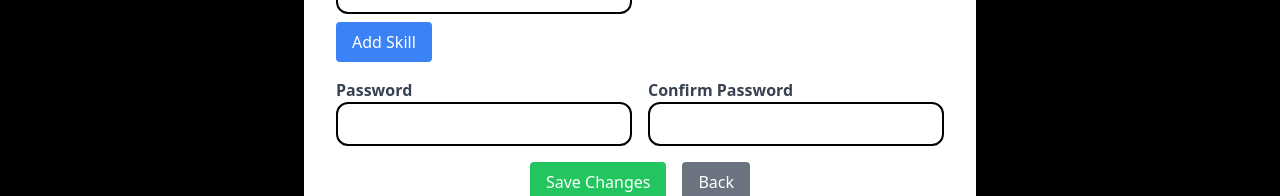
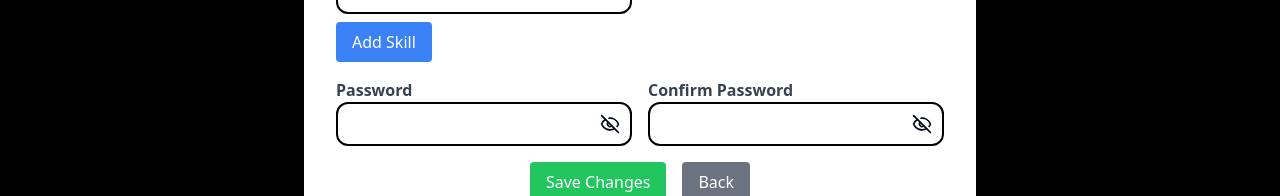
Before and after one commit to Ashwin1902/Code-Cap, a React (Vite) app in the folder client/: page /edit-profile in a window 1280 px wide. Shown: the part 857-1053 px from the top of the page. Built offline with nearby package versions, Linux system fonts and the light colour scheme; no server answers; sample sign-in values are in the browser's storage.

Commit message:
fix: password Visibility

```diff
--- a/client/src/components/Editprofile.tsx
+++ b/client/src/components/Editprofile.tsx
@@ -1,7 +1,9 @@
+/* eslint-disable @typescript-eslint/no-explicit-any */
 import { useState, useEffect, ChangeEvent, FormEvent } from 'react';
 import { useNavigate } from 'react-router-dom';
 import { AvatarFallback, AvatarImage, Avatar } from './ui/avatar';
 import { useToast } from './ui/use-toast';
+import { Eye, EyeOff } from 'lucide-react';
 
 interface FormData {
   username: string;
@@ -48,6 +50,7 @@
   });
   const defaultAvatarUrl = 'https://github.com/shadcn.png'; // Replace with your default avatar URL
 
+  const [showPassword, setShowPassword] = useState(false);
   const [avatarUrl, setAvatarUrl] = useState<string>(defaultAvatarUrl);
   const [errors, setErrors] = useState<FormErrors>({});
   const navigate = useNavigate();
@@ -64,6 +67,9 @@
   //   }
   //   return null;
   // }
+  const togglePasswordVisibility = () => {
+    setShowPassword(!showPassword);
+  };
 
   useEffect(() => {
     const username = sessionStorage.getItem('username');
@@ -418,29 +424,43 @@
         </div>
 
         <div className="grid grid-cols-2 gap-4 w-full">
-          <div>
+          <div className='relative'>
             <label htmlFor="password" className="block text-gray-700 font-semibold">Password</label>
             <input
-              type="password"
+              type={showPassword ? "text" : "password"}
               id="password"
               name="password"
               value={formData.password}
               onChange={handleChange}
               className="w-full p-2 border-2 border-black  bg-white   text-black  rounded-xl"
             />
+            <button
+                  type="button"
+                  onClick={togglePasswordVisibility}
+                  className="absolute right-3 top-1/2 transform -translate-y-1/2 mt-3"
+            >
+                  {showPassword ? <Eye size={20} /> : <EyeOff size={20} />}
+            </button>
             {errors.password && <p className="text-red-500">{errors.password}</p>}
           </div>
 
-          <div>
+          <div className='relative'>
             <label htmlFor="confirmPassword" className="block text-gray-700 font-semibold">Confirm Password</label>
             <input
-              type="password"
+              type={showPassword ? "text" : "password"}
               id="confirmPassword"
               name="confirmPassword"
               value={formData.confirmPassword}
               onChange={handleChange}
               className="w-full p-2 border-2 border-black  bg-white   text-black  rounded-xl"
             />
+            <button
+                  type="button"
+                  onClick={togglePasswordVisibility}
+                  className="absolute right-3 top-1/2 transform -translate-y-1/2 mt-3"
+            >
+                  {showPassword ? <Eye size={20} /> : <EyeOff size={20} />}
+            </button>
             {errors.confirmPassword && <p className="text-red-500">{errors.confirmPassword}</p>}
           </div>
         </div>
--- a/client/src/components/Login.tsx
+++ b/client/src/components/Login.tsx
@@ -2,6 +2,7 @@
 import { useNavigate } from 'react-router-dom';
 import { useToast } from './ui/use-toast';
 import { login } from '../auth/auth.ts';
+import { Eye, EyeOff } from 'lucide-react';
 
 interface FormState {
   Username: string;
@@ -10,6 +11,7 @@
 
 const LoginForm: React.FC = () => {
   const [isLoading, setIsLoading] = useState(false);
+  const [showPassword, setShowPassword] = useState(false);
 
   const [formState, setFormState] = useState<FormState>({
     Username: '',
@@ -19,7 +21,6 @@
   const [message, setMessage] = useState<string>('');
   const navigate = useNavigate();
 
-  // Correctly destructure the toast function
   const { toast } = useToast();
 
   const validate = (): boolean => {
@@ -39,6 +40,10 @@
     });
   };
 
+  const togglePasswordVisibility = () => {
+    setShowPassword(!showPassword);
+  };
+
   const handleSubmit = async (e: React.FormEvent<HTMLFormElement>) => {
     e.preventDefault();
     if (!validate()) { return; }
@@ -54,7 +59,6 @@
       });
 
       if (response.ok) {
-
         const data= await response.json();
         if(data.username){
           login(data.username);
@@ -67,7 +71,7 @@
         });
 
         setTimeout(() => {
-          navigate('/Home'); // Redirect to home page
+          navigate('/Home');
         }, 2000);
 
       } else {
@@ -80,12 +84,11 @@
         title: "Error",
         description: 'Login failed: Network error',
       });
-    }finally {
+    } finally {
       setIsLoading(false);
     }
 
     if (message) {
-      // Call the toast function correctly
       toast({
         variant: "destructive",
         title: "Error",
@@ -109,7 +112,6 @@
       </div>
 
       <div className="flex flex-col w-full max-w-5xl mt-8 md:mt-16">
-        {/* Sign-in Form Section */}
         <div className="p-6 md:p-10 bg-gray-100 rounded-md border-gray-300 relative">
           <div className="text-center mb-8">
             <h1 className="text-4xl md:text-7xl font-bold">
@@ -133,9 +135,9 @@
                 />
                 {errors.Username && <p className="text-red-500 text-sm">{errors.Username}</p>}
               </div>
-              <div className="mb-6">
+              <div className="mb-6 relative">
                 <input
-                  type="password"
+                  type={showPassword ? "text" : "password"}
                   id="Password"
                   name="Password"
                   placeholder="Password"
@@ -143,6 +145,13 @@
                   onChange={handleChange}
                   className="w-full bg-gray-100 px-4 py-3 placeholder-gray-500 border-2 border-gray-700 rounded-2xl focus:outline-none focus:border-indigo-500"
                 />
+                <button
+                  type="button"
+                  onClick={togglePasswordVisibility}
+                  className="absolute right-3 top-1/2 transform -translate-y-1/2"
+                >
+                  {showPassword ? <Eye size={20} /> : <EyeOff size={20} />}
+                </button>
                 {errors.Password && <p className="text-red-500 text-sm">{errors.Password}</p>}
               </div>
               <button
--- a/client/src/components/Signup.tsx
+++ b/client/src/components/Signup.tsx
@@ -2,6 +2,8 @@
 import { useNavigate } from 'react-router-dom';
 import { signup } from '@/auth/auth';
 import { useToast } from './ui/use-toast';
+import { Eye, EyeOff } from 'lucide-react';
+
 interface FormState {
   Name: string;
   Email: string;
@@ -17,9 +19,15 @@
     Password: '',
   });
   const {toast} = useToast();
+  const [showPassword, setShowPassword] = useState(false);
+
   const [errors, setErrors] = useState<Partial<FormState>>({});
   const [message, setMessage] = useState<string>('');
   const navigate = useNavigate();
+
+  const togglePasswordVisibility = () => {
+    setShowPassword(!showPassword);
+  };
 
   const validate = (): boolean => {
     const errors: Partial<FormState> = {};
@@ -133,9 +141,9 @@
             />
             {errors.Username && <p className="text-red-500 text-sm">{errors.Username}</p>}
           </div>
-          <div className="mb-4">
+          <div className="mb-6 relative">
             <input
-              type="password"
+               type={showPassword ? "text" : "password"}
               id="Password"
               name="Password"
               placeholder="Password"
@@ -143,6 +151,13 @@
               onChange={handleChange}
               className="w-full bg-gray-200 px-4 py-2 placeholder-gray-500 border-2 border-gray-700 rounded-2xl focus:outline-none focus:border-indigo-500"
             />
+            <button
+                  type="button"
+                  onClick={togglePasswordVisibility}
+                  className="absolute right-3 top-1/2 transform -translate-y-1/2"
+            >
+                  {showPassword ? <Eye size={20} /> : <EyeOff size={20} />}
+            </button>
             {errors.Password && <p className="text-red-500 text-sm">{errors.Password}</p>}
           </div>
           <button
```
